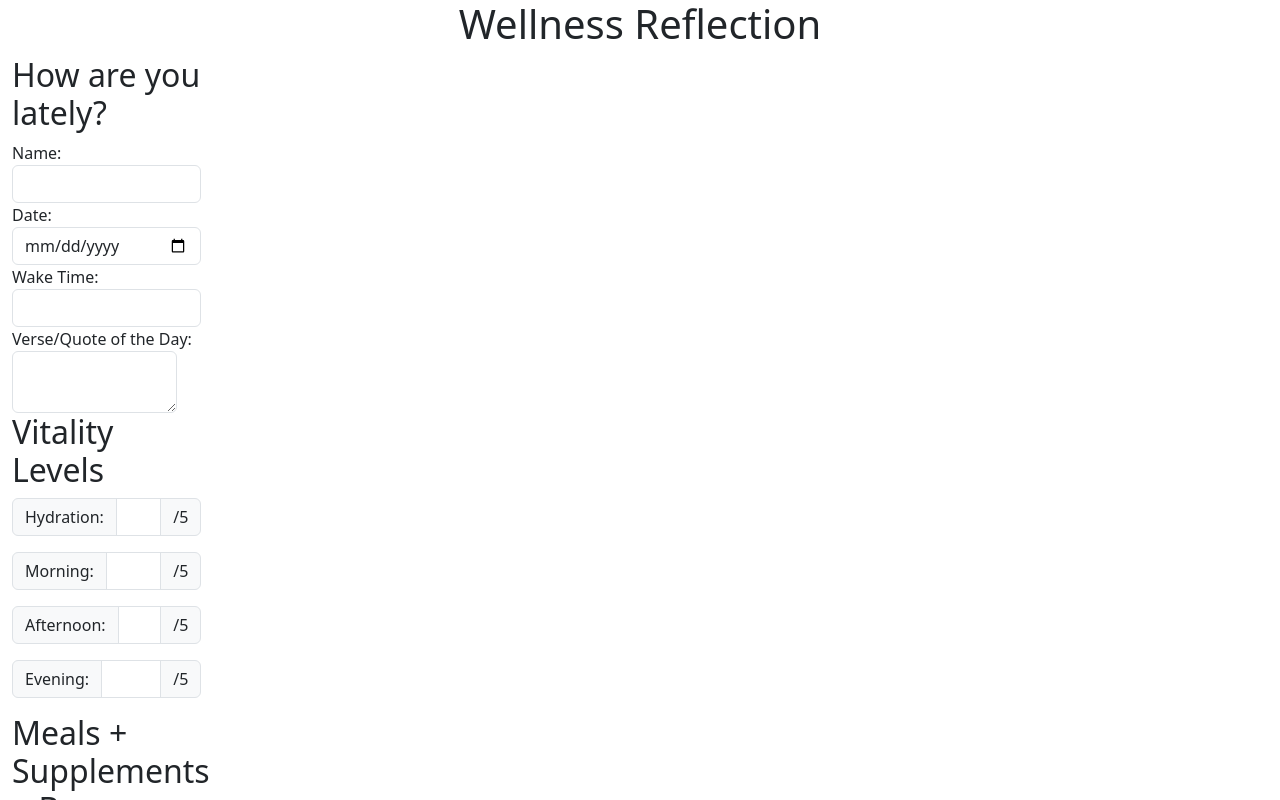
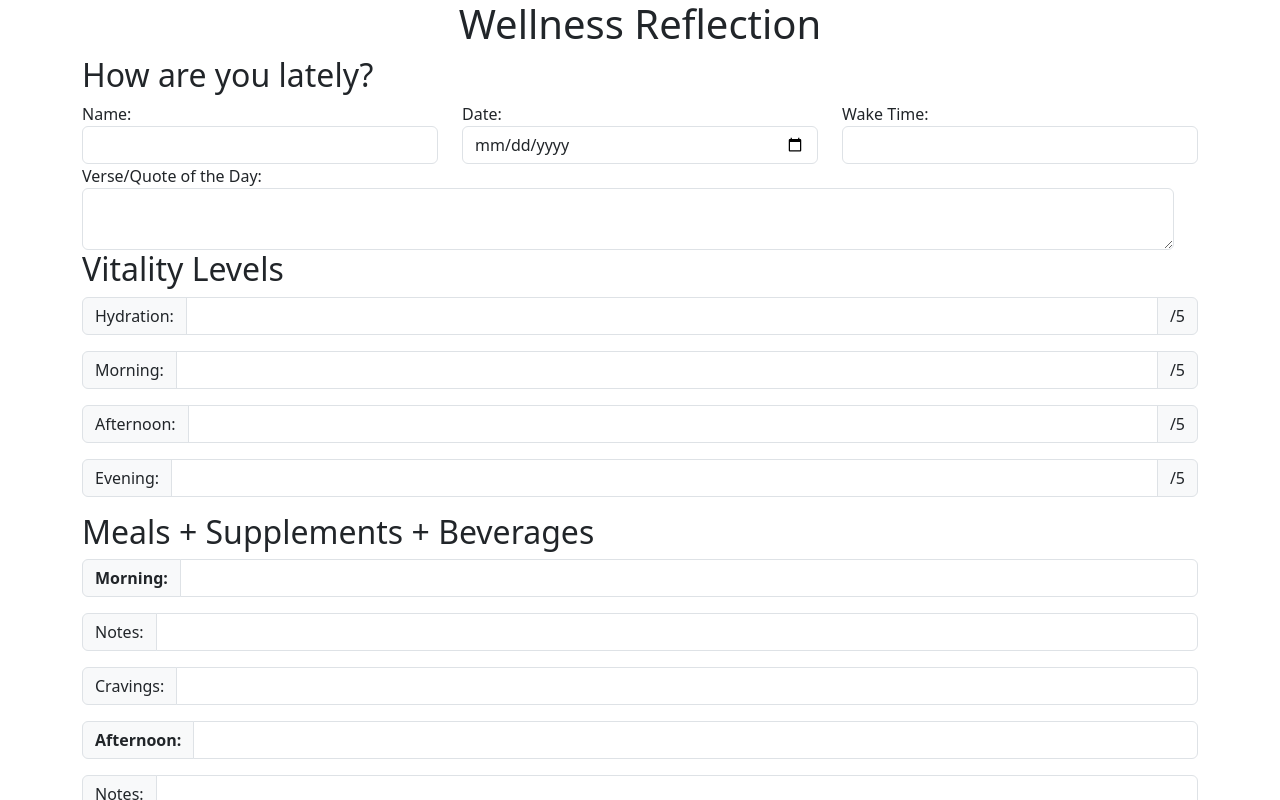
Before and after one commit to Crambeary/wellness_reflection, a React (Vite) app: page / in a window 1280 px wide. Shown: the top 800 px of the page. Built offline with nearby package versions, Linux system fonts and the light colour scheme.

Commit message:
improved fit on widescreens

```diff
--- a/src/App.jsx
+++ b/src/App.jsx
@@ -107,10 +107,10 @@ class App extends React.Component {
 
   render () {
     return (
-      <section id="region-to-capture" className="container-fluid">
+      <section id="region-to-capture" className="container-sm">
         <h1 className="text-center">Wellness Reflection</h1>
         <div className="row">
-          <div className="col-md-2" id="wellness-form" >
+          <div className="col-md-12" id="wellness-form" >
             <h2>How are you lately?</h2>
             <form id="form">
               <div className="row">
@@ -211,7 +211,7 @@ class App extends React.Component {
             </form>
           </div>
         </div>
-        <span data-html2canvas-ignore className="margin-bottom"></span>
+        {/* <span data-html2canvas-ignore className="mb-1"></span> */}
       </section>
     )
   }
```
